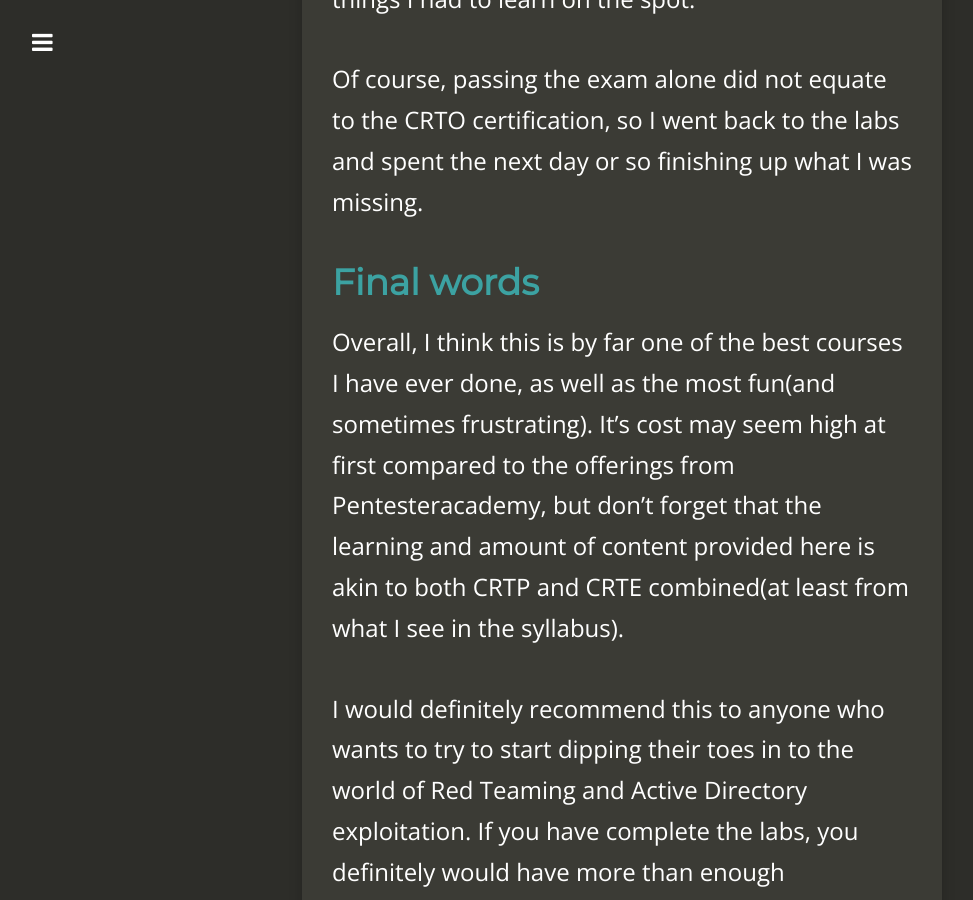
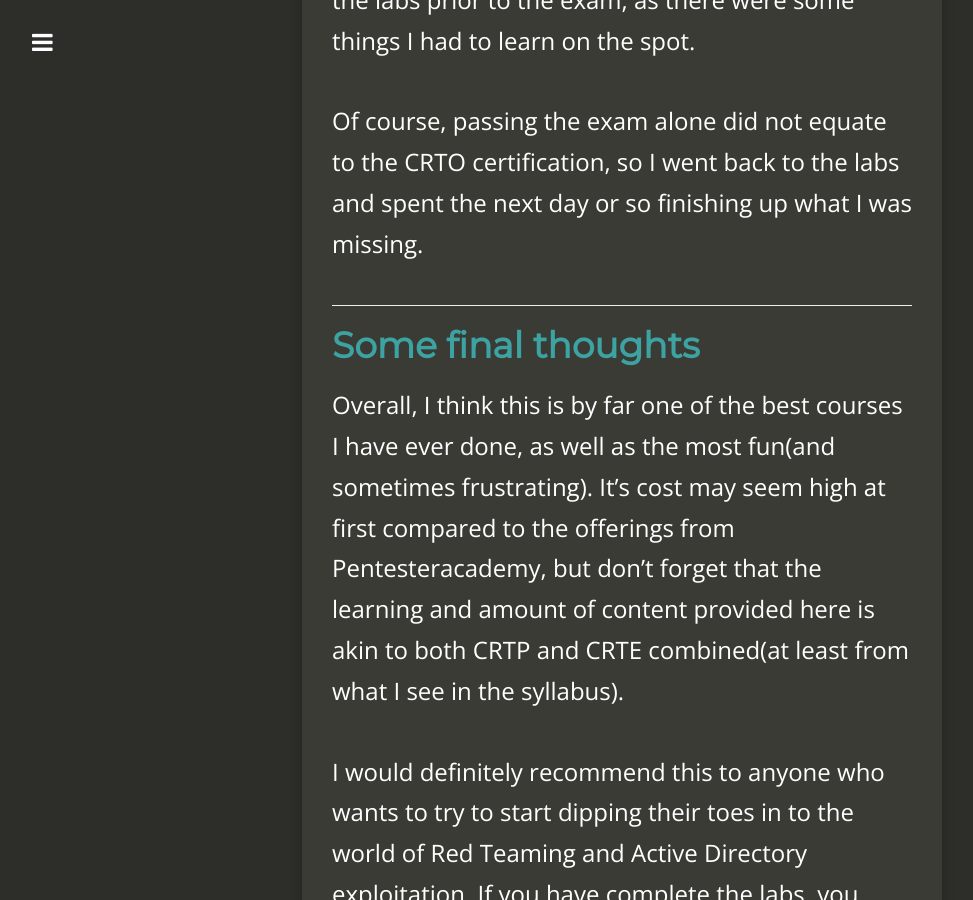
Before and after one commit to Dreamscent/Dreamscent.github.io, a Jekyll site: the page built from _posts/2021-04-01-Certified-Red-Team-Operator-Review.md, in a window 1280 px wide and 900 px high, scrolled down 12335 px. Shown: the whole window, without its empty margins (18-991 px from the left). Built offline with Jekyll 4.4.1, drawn with Linux system fonts in a browser that asks for light colours; nearby versions of some CDN libraries.

Commit message:
Update 2021-04-01-Certified-Red-Team-Operator-Review.md

```diff
--- a/_posts/2021-04-01-Certified-Red-Team-Operator-Review.md
+++ b/_posts/2021-04-01-Certified-Red-Team-Operator-Review.md
@@ -131,6 +131,10 @@
 
 
 
+---
+
+
+
 ## The competitors
 
 
@@ -228,6 +232,8 @@
 
 
 
+---
+
 
 
 ## The Exam
@@ -259,7 +265,11 @@
 
 
 
-## Final words
+---
+
+
+
+## Some final thoughts
 
 Overall, I think this is by far one of the best courses I have ever done, as well as the most fun(and sometimes frustrating). It's cost may seem high at first compared to the offerings from Pentesteracademy, but don't forget that the learning and amount of content provided here is akin to both CRTP and CRTE combined(at least from what I see in the syllabus).
 
```
